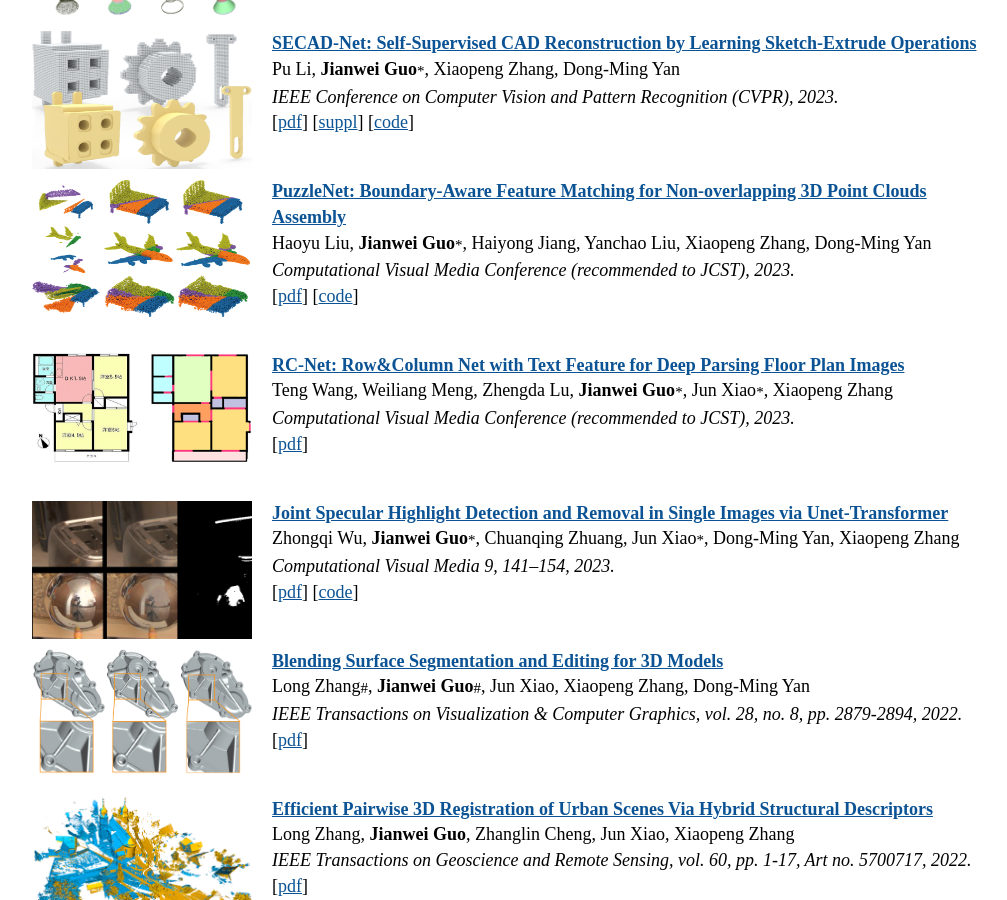
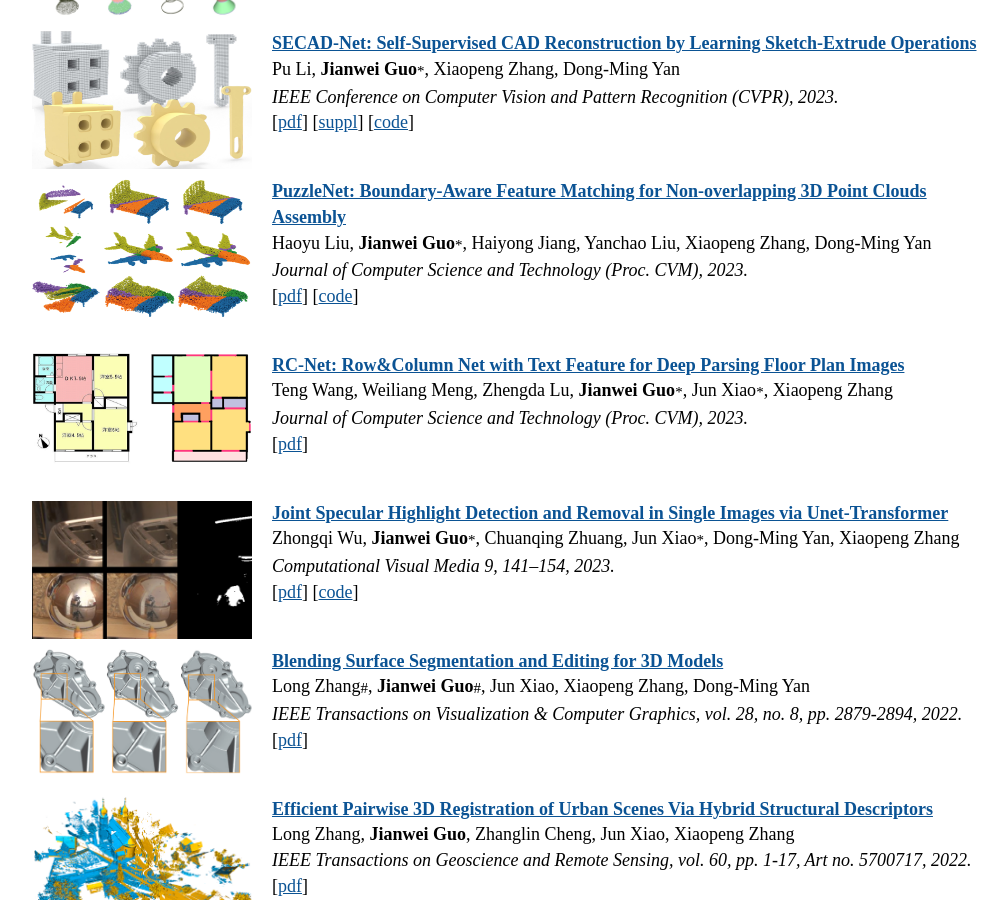
Before and after one commit to jianweiguo/jianweiguo.github.io, a Jekyll site: the page built from publications/index.html, in a window 1280 px wide and 900 px high, scrolled down 475 px. Shown: the whole window, without its empty margins (128-1135 px from the left). Built offline with Jekyll 4.4.1, drawn with Linux system fonts in a browser that asks for light colours.

Commit message:
Update index.html

```diff
--- a/publications/index.html
+++ b/publications/index.html
@@ -47,7 +47,7 @@ Pu Li, <b>Jianwei Guo</b><sup>*</sup>, Xiaopeng Zhang, Dong-Ming Yan<br />
 <img src="2023-CVM-PuzzleNet.png" alt="2023-CVM-PuzzleNet" align ="left" width="220" height="138" style="margin:0px 20px 0px 0px">
 <a href="" target="_blank" style="font-weight:bold;color:rgb(11,83,148)">PuzzleNet: Boundary-Aware Feature Matching for Non-overlapping 3D Point Clouds Assembly</a> <br />
 Haoyu Liu, <b>Jianwei Guo</b><sup>*</sup>, Haiyong Jiang, Yanchao Liu, Xiaopeng Zhang, Dong-Ming Yan<br />
-<a style="font-style:italic;color:black">Computational Visual Media Conference (recommended to JCST), 2023.</a> <br />
+<a style="font-style:italic;color:black">Journal of Computer Science and Technology (Proc. CVM), 2023.</a> <br />
 [<a href="papers/2023-CVM-PuzzleNet.pdf" target="_blank" style="color:rgb(11,83,148)">pdf</a>]
 [<a href="https://github.com/Gibbs-liu/PuzzleNet" target="_blank" style="color:rgb(11,83,148)">code</a>]
 </p>
@@ -57,7 +57,7 @@ Haoyu Liu, <b>Jianwei Guo</b><sup>*</sup>, Haiyong Jiang, Yanchao Liu, Xiaopeng
 <img src="2023-CVM-RCNet.png" alt="2023-CVM-RCNet" align ="left" width="220" height="112" style="margin:0px 20px 0px 0px">
 <a href="" target="_blank" style="font-weight:bold;color:rgb(11,83,148)">RC-Net: Row&Column Net with Text Feature for Deep Parsing Floor Plan Images</a> <br />
 Teng Wang, Weiliang Meng, Zhengda Lu, <b>Jianwei Guo</b><sup>*</sup>, Jun Xiao<sup>*</sup>, Xiaopeng Zhang<br />
-<a style="font-style:italic;color:black">Computational Visual Media Conference (recommended to JCST), 2023.</a> <br />
+<a style="font-style:italic;color:black">Journal of Computer Science and Technology (Proc. CVM), 2023.</a> <br />
 [<a href="papers/2023-CVM-RCNet.pdf" target="_blank" style="color:rgb(11,83,148)">pdf</a>]
 </p>
 
```
